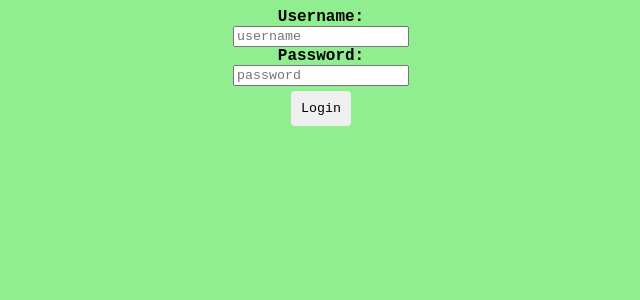
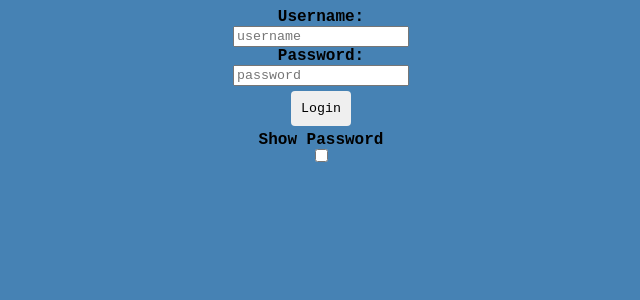
Before and after one commit to nickb210/capstone, a Flask app: page /login in a window 1280 px wide. Shown: the top 300 px of the page, without its empty margins (319-959 px from the left). Run offline with Flask 2, Linux system fonts and the light colour scheme.

Commit message:
changed html colors

```diff
--- a/code/templates/change_password.html
+++ b/code/templates/change_password.html
@@ -8,7 +8,7 @@
   }
 
   body {
-    background-color:lightgreen;
+    background-color:steelblue;
   }
 
   h1 {
--- a/code/templates/login.html
+++ b/code/templates/login.html
@@ -8,7 +8,7 @@
   }
 
   body {
-    background-color:lightgreen;
+    background-color:steelblue;
   }
 
   label {
@@ -46,12 +46,29 @@
     <input type="text" id="username" name="username" placeholder="username" class="wrapper">
 
     <label for="password" class="wrapper">Password:</label>
-    <input type="text" id="password" name="password" placeholder="password" class="wrapper" required>
+    <input type="password" id="password" name="password" placeholder="password" class="wrapper" required>
 
     <div style="text-align: center; border: none">
         <button type="submit" class="button" name="login" value="login" formmethod="post">
           Login
         </button>
+    </div>
+
+    <div>
+      <label class="wrapper" for="checkbox">Show Password</label>
+      <input type="checkbox" id="checkbox" onclick="myFunction()" class="wrapper">
+
+      <script>
+      function myFunction() {
+        var x = document.getElementById("password");
+        if (x.type === "password") {
+          x.type = "text";
+        } else {
+          x.type = "password";
+        }
+      }
+      </script>
+
     </div>
 
   </form>
--- a/code/templates/main.html
+++ b/code/templates/main.html
@@ -8,7 +8,7 @@
   }
 
   body {
-    background-color:lightgreen;
+    background-color:steelblue;
   }
 
   label {
--- a/code/templates/sign_up.html
+++ b/code/templates/sign_up.html
@@ -8,7 +8,7 @@
   }
 
   body {
-    background-color:lightgreen;
+    background-color:steelblue;
   }
 
   label {
--- a/code/templates/user_already_exists.html
+++ b/code/templates/user_already_exists.html
@@ -8,7 +8,7 @@
   }
 
   body {
-    background-color:lightgreen;
+    background-color:steelblue;
     font-family: 'Courier New', Courier, monospace;
   }
 
--- a/code/templates/user_created_successful.html
+++ b/code/templates/user_created_successful.html
@@ -8,7 +8,7 @@
   }
 
   body {
-    background-color:lightgreen;
+    background-color:steelblue;
     font-family: 'Courier New', Courier, monospace;
   }
 
```
